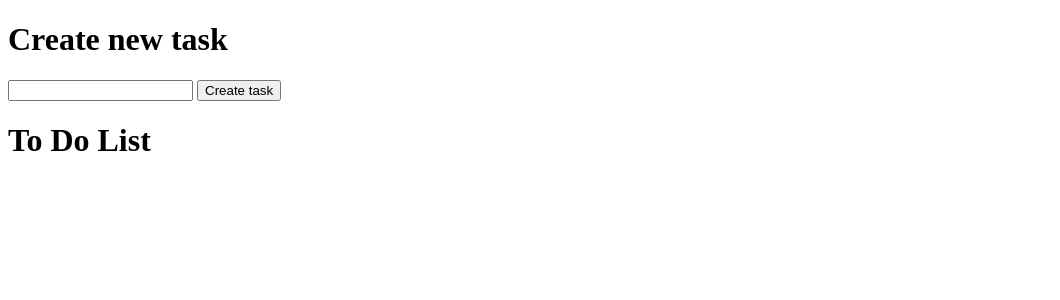
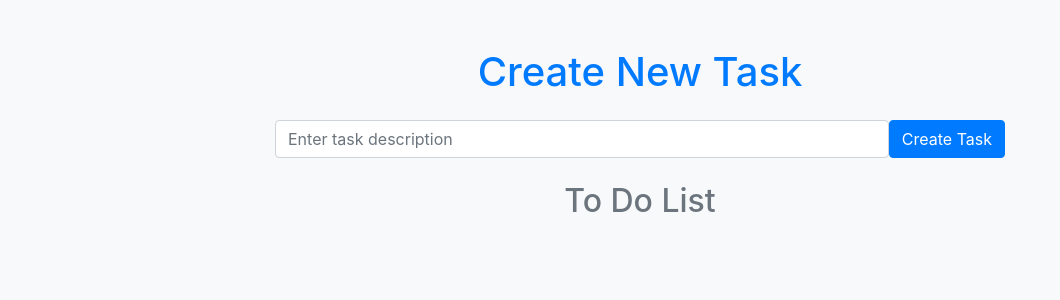
Before and after one commit to JoaoRobert0/flask-to-do-list, a Flask app: page / in a window 1280 px wide. Shown: the top 300 px of the page, without its empty margins (0-1060 px from the left). Run offline with Flask 3, Linux system fonts and the light colour scheme.

Commit message:
Add bootstrap to template

```diff
--- a/templates/index.html
+++ b/templates/index.html
@@ -3,29 +3,45 @@
 <head>
     <meta charset="UTF-8">
     <meta name="viewport" content="width=device-width, initial-scale=1.0">
-    <title>First Template</title>
+    <title>FLASK | TO DO LIST</title>
+    <link rel="stylesheet" href="https://cdn.jsdelivr.net/npm/bootstrap@4.4.1/dist/css/bootstrap.min.css" integrity="sha384-Vkoo8x4CGsO3+Hhxv8T/Q5PaXtkKtu6ug5TOeNV6gBiFeWPGFN9MuhOf23Q9Ifjh" crossorigin="anonymous">
 </head>
-<body>
-    <h1>Create new task</h1>
-    <form action="/task/create" method="post">
-        <input type="text" name="description" required>
-        <input type="submit" value="Create task">
+<body class="bg-light">
+
+    <div class="container mt-5">
+        <div class="row justify-content-center">
+            <div class="col-md-8">
+
+                <h1 class="text-center mb-4 text-primary">Create New Task</h1>
+
+                <form action="/task/create" method="post" class="d-flex mb-4">
+                    <input type="text" name="description" class="form-control me-2" placeholder="Enter task description" required>
+                    <input type="submit" value="Create Task" class="btn btn-primary">
                 </form>
 
-    <h1>To Do List</h1>
-    <ul>
+                <h2 class="text-center mb-4 text-secondary">To Do List</h2>
+
+                <ul class="list-group">
                     {% for task in tasks %}
-            <li>
-                <form action="/task/update/{{ task.id }}" method="post" style="display: inline;">
-                    <input type="text" name="description" value="{{ task.description }}">
-                    <input type="submit" value="Update">
+                        <li class="list-group-item d-flex justify-content-between align-items-center">
+                            <form action="/task/update/{{ task.id }}" method="post" class="d-flex" style="width: 80%;">
+                                <input type="text" name="description" value="{{ task.description }}" class="form-control me-2" required>
+                                <input type="submit" value="Update" class="btn btn-warning">
                             </form>
 
                             <form action="/task/delete/{{ task.id }}" method="post" style="display: inline;">
-                    <input type="submit" value="Delete">
+                                <input type="submit" value="Delete" class="btn btn-danger">
                             </form>
                         </li>
                     {% endfor %}
                 </ul>
+
+            </div>
+        </div>
+    </div>
+
+    <script src="https://code.jquery.com/jquery-3.4.1.slim.min.js" integrity="sha384-J6qa4849blE2+poT4WnyKhv5vZF5SrPo0iEjwBvKU7imGFAV0wwj1yYfoRSJoZ+n" crossorigin="anonymous"></script>
+    <script src="https://cdn.jsdelivr.net/npm/popper.js@1.16.0/dist/umd/popper.min.js" integrity="sha384-Q6E9RHvbIyZFJoft+2mJbHaEWldlvI9IOYy5n3zV9zzTtmI3UksdQRVvoxMfooAo" crossorigin="anonymous"></script>
+    <script src="https://cdn.jsdelivr.net/npm/bootstrap@4.4.1/dist/js/bootstrap.min.js" integrity="sha384-wfSDF2E50Y2D1uUdj0O3uMBJnjuUD4Ih7YwaYd1iqfktj0Uod8GCExl3Og8ifwB6" crossorigin="anonymous"></script>
 </body>
 </html>
```
Lines whose indentation alone changed are shown as unchanged.
